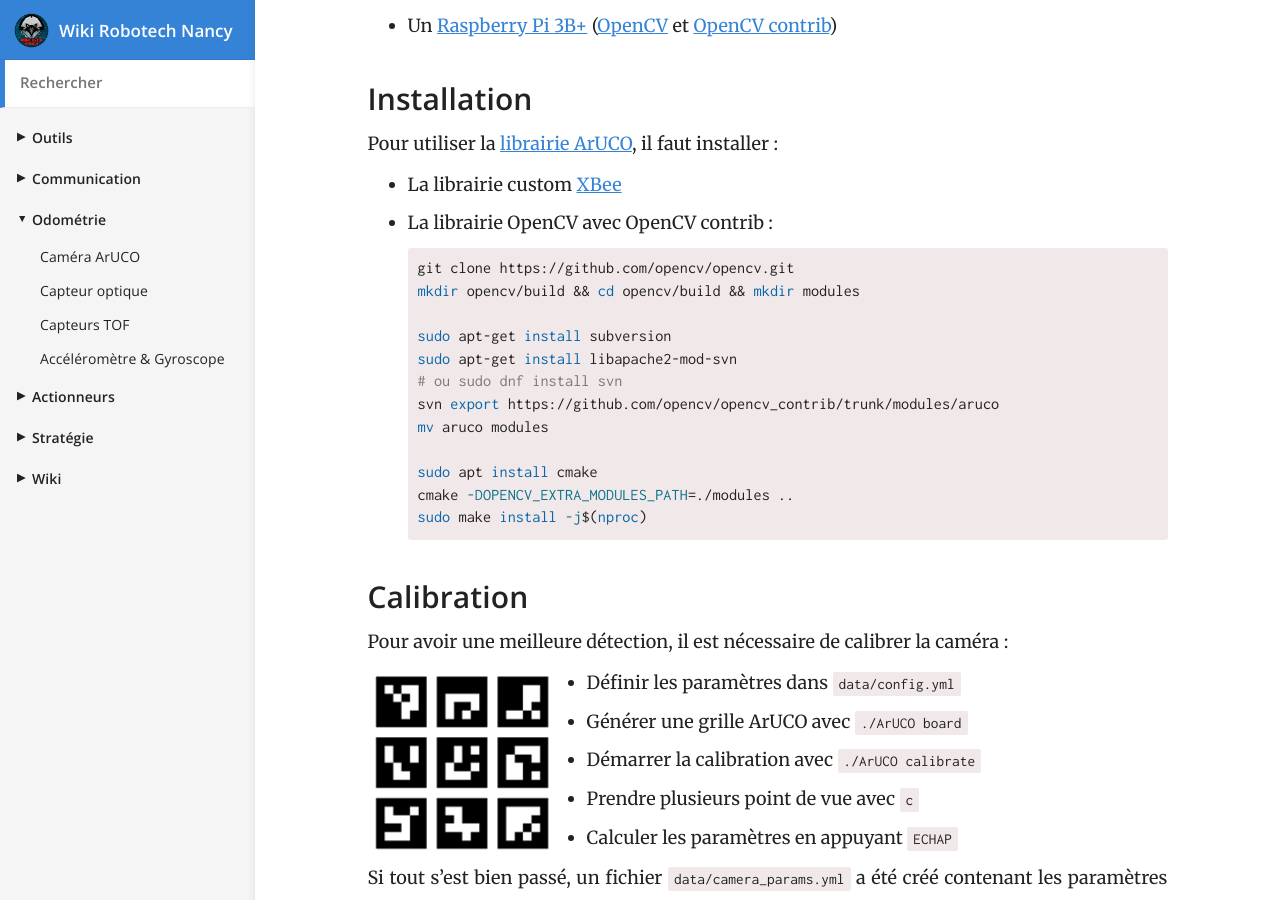
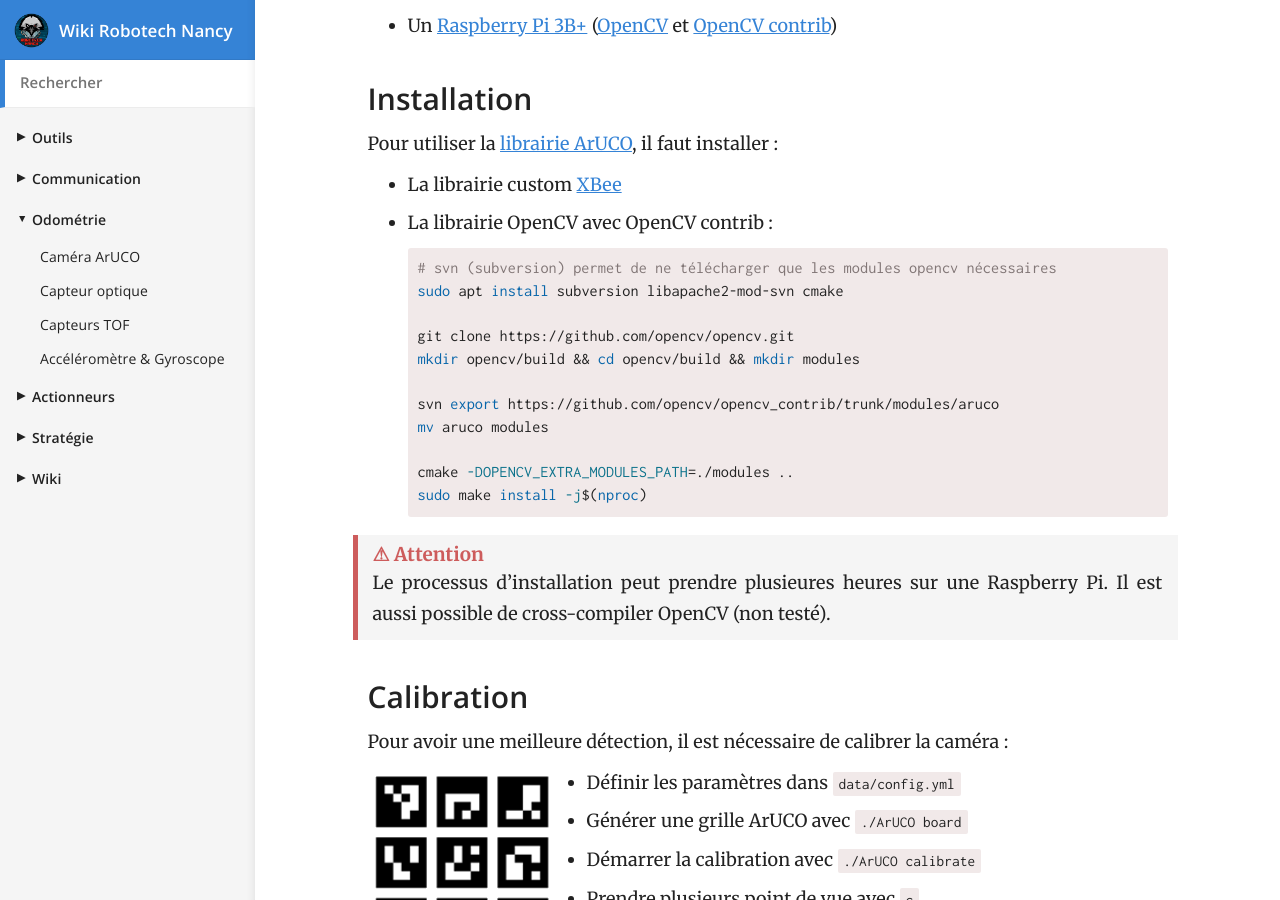
Before and after one commit to RobotechNancy/robotechnancy.github.io, a Jekyll site: the page built from _docs/odometrie/camera.md, in a window 1280 px wide and 900 px high, scrolled down 959 px. Built offline with Jekyll 4.4.1, drawn with Linux system fonts in a browser that asks for light colours.

Commit message:
ajout avertissement temps de build

````diff
--- a/_docs/odometrie/camera.md
+++ b/_docs/odometrie/camera.md
@@ -22,19 +22,22 @@ Pour utiliser la [librairie ArUCO](https://github.com/RobotechNancy/Odometrie/tr
 - La librairie OpenCV avec OpenCV contrib :
 
   ```bash
+  # svn (subversion) permet de ne télécharger que les modules opencv nécessaires
+  sudo apt install subversion libapache2-mod-svn cmake
+
   git clone https://github.com/opencv/opencv.git
   mkdir opencv/build && cd opencv/build && mkdir modules
 
-  sudo apt-get install subversion
-  sudo apt-get install libapache2-mod-svn
-  # ou sudo dnf install svn
   svn export https://github.com/opencv/opencv_contrib/trunk/modules/aruco
   mv aruco modules
 
-  sudo apt install cmake
   cmake -DOPENCV_EXTRA_MODULES_PATH=./modules ..
   sudo make install -j$(nproc)
   ```
+
+{: .warning }
+> Le processus d'installation peut prendre plusieures heures sur une Raspberry Pi.
+> Il est aussi possible de cross-compiler OpenCV (non testé).
 
 ### Calibration
 
````
